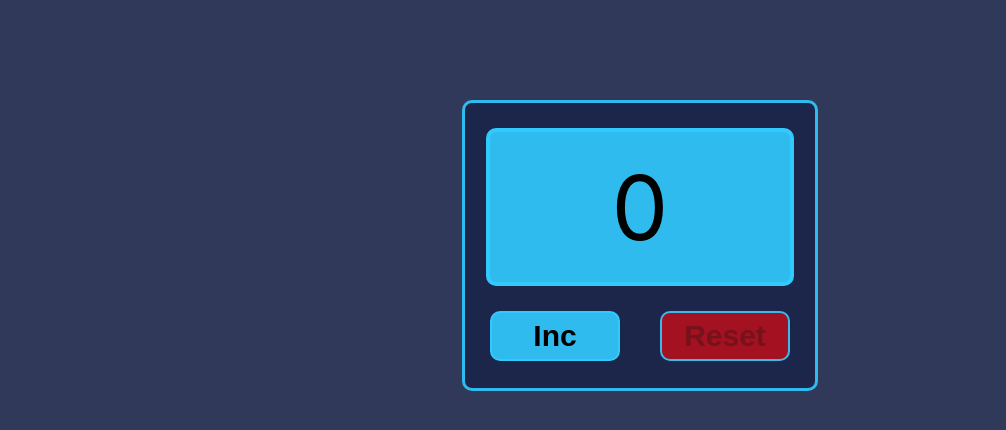
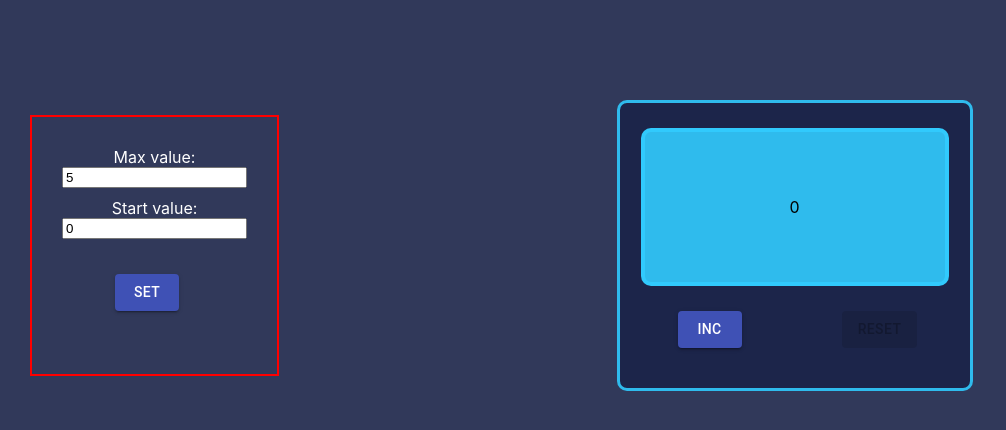
Before and after one commit to AndreiSavelyev1989/Counter, a React (Create React App) app: page / in a window 1280 px wide. Shown: the top 430 px of the page, without its empty margins (0-1006 px from the left). Built offline with nearby package versions, Linux system fonts and the light colour scheme.

Commit message:
add settings into our Counter

```diff
--- a/package.json
+++ b/package.json
@@ -3,6 +3,8 @@
   "version": "0.1.0",
   "private": true,
   "dependencies": {
+    "@material-ui/core": "^4.11.0",
+    "@material-ui/icons": "^4.9.1",
     "@testing-library/jest-dom": "^4.2.4",
     "@testing-library/react": "^9.3.2",
     "@testing-library/user-event": "^7.1.2",
--- a/src/App.css
+++ b/src/App.css
@@ -1,3 +1,5 @@
 .App {
     text-align: center;
+    display: flex;
+    align-items: center;
 }
--- a/src/App.tsx
+++ b/src/App.tsx
@@ -1,28 +1,51 @@
 import React, {useState} from 'react';
 import './App.css';
 import {Counter} from "./components/Counter/Counter";
+import {CounterSettings} from "./components/CounterSettings/CounterSettings";
 
 function App() {
     let [counter, setCounter] = useState<number>(0)
-
-    const maxNumber = 5;
-    const minNumber = 0;
+    let [startValue, setStartValue] = useState<number>(0)
+    let [maxValue, setMaxValue] = useState<number>(5)
+    let [max, setMax] = useState<number>(maxValue)
+    let [min, setMin] = useState<number>(startValue)
 
     const increment = () => {
-        let newCounter = counter + 1
-        setCounter(newCounter)
+        setCounter(counter + 1)
     }
     const reset = () => {
-        setCounter(0)
+        setCounter(startValue)
+    }
+
+    const startValueChange = (value: number) => {
+        setMin(value)
+    }
+    const maxValueChange = (value: number) => {
+        setMax(value)
+    }
+
+    const setValueSettings = () => {
+        setStartValue(min)
+        setCounter(min)
+        setMaxValue(max)
     }
 
     return (
         <div className="App">
+            <CounterSettings
+                startValueChange={startValueChange}
+                maxValueChange={maxValueChange}
+                min={min}
+                max={max}
+                setValueSettings={setValueSettings}
+            />
             <Counter counter={counter}
                      increment={increment}
                      reset={reset}
-                     maxNumber={maxNumber}
-                     minNumber={minNumber}
+                     maxValue={maxValue}
+                     startValue={startValue}
+                     min={min}
+                     max={max}
             />
         </div>
     );
--- a/src/components/Button/Button.module.css
+++ /dev/null
@@ -1,21 +0,0 @@
-.button_wrapper {
-    display: inline-block;
-    width: 170px;
-    height: 70px;
-    margin-top: 25px;
-}
-
-.button, button:active, button:focus {
-    width: 130px;
-    height: 50px;
-    font-size: 30px;
-    font-weight: bold;
-    background: rgba(50,205,255,0.9);
-    border: 2px solid rgba(50,205,255,0.9);
-    border-radius: 10px;
-    outline: none;
-}
-
-.red {
-    background: rgba(255,7,7,0.6);
-}
--- a/src/components/Button/Button.tsx
+++ /dev/null
@@ -1,20 +0,0 @@
-import React from "react";
-import styles from "./Button.module.css"
-
-type ButtonPropsType = {
-    onClickCallBack: () => void
-    disable: boolean
-    name: string
-    counter: number
-    maxNumber: number
-}
-
-export function Button(props: ButtonPropsType) {
-    return <div className={styles.button_wrapper}>
-            <button
-                onClick={props.onClickCallBack}
-                disabled={props.disable}
-                className={`${styles.button} ${props.counter === props.maxNumber && props.disable ? styles.red : "" || props.disable ? styles.red : ""}`}
-            >{props.name}</button>
-    </div>
-}
--- /dev/null
+++ b/src/components/ButtonCounter/ButtonCounter.module.css
@@ -0,0 +1,21 @@
+.button_wrapper {
+    display: inline-block;
+    width: 170px;
+    height: 70px;
+    margin-top: 25px;
+}
+
+/*.button, button:active, button:focus {*/
+/*    width: 130px;*/
+/*    height: 50px;*/
+/*    font-size: 30px;*/
+/*    font-weight: bold;*/
+/*    background: rgba(50,205,255,0.9);*/
+/*    border: 2px solid rgba(50,205,255,0.9);*/
+/*    border-radius: 10px;*/
+/*    outline: none;*/
+/*}*/
+
+/*.red {*/
+/*    background: rgba(255,7,7,0.6);*/
+/*}*/
--- /dev/null
+++ b/src/components/ButtonCounter/ButtonCounter.tsx
@@ -0,0 +1,23 @@
+import React from "react";
+import styles from "./ButtonCounter.module.css"
+import {Button} from "@material-ui/core";
+
+type ButtonPropsType = {
+    onClickCallBack: () => void
+    disable: boolean
+    name: string
+    counter?: number
+    maxNumber?: number
+}
+
+export function ButtonCounter(props: ButtonPropsType) {
+    return <div className={styles.button_wrapper}>
+            <Button
+                variant="contained"
+                color="primary"
+                onClick={props.onClickCallBack}
+                disabled={props.disable}
+                // className={`${styles.button} ${props.counter === props.maxNumber && props.disable ? styles.red : "" || props.disable ? styles.red : ""}`}
+            >{props.name}</Button>
+    </div>
+}
--- a/src/components/Counter/Counter.tsx
+++ b/src/components/Counter/Counter.tsx
@@ -1,14 +1,17 @@
 import React from "react";
 import {Display} from "../Display/Display";
-import {Button} from "../Button/Button";
+import {ButtonCounter} from "../ButtonCounter/ButtonCounter";
 import styles from "./Counter.module.css"
+import {CounterSettings} from "../CounterSettings/CounterSettings";
 
 type CounterPropsType = {
     counter: number
     increment: () => void
     reset: () => void
-    maxNumber: number
-    minNumber: number
+    maxValue: number
+    startValue: number
+    min: number
+    max: number
 }
 
 export function Counter(props: CounterPropsType) {
@@ -16,18 +19,25 @@ export function Counter(props: CounterPropsType) {
     return <div className={styles.counter}>
         <Display
             counter={props.counter}
-            maxNumber={props.maxNumber}/>
-        <Button
+            maxNumber={props.maxValue}
+            min={props.min}
+            max={props.max}
+            startValue={props.startValue}
+        />
+        <ButtonCounter
             onClickCallBack={props.increment}
-            disable={props.counter === props.maxNumber}
+            disable={props.counter === props.maxValue}
             counter={props.counter}
-            maxNumber={props.maxNumber}
-            name="Inc"/>
-        <Button
+            maxNumber={props.maxValue}
+            name="Inc"
+        />
+        <ButtonCounter
             onClickCallBack={props.reset}
-            disable={props.counter === props.minNumber}
+            disable={props.counter === props.startValue}
             counter={props.counter}
-            maxNumber={props.maxNumber}
-            name="Reset"/>
+            maxNumber={props.maxValue}
+            name="Reset"
+        />
+
     </div>
 }
--- /dev/null
+++ b/src/components/CounterSettings/CounterSettings.module.css
@@ -0,0 +1,24 @@
+.wrapperCounterSet {
+    border: 2px solid red;
+    margin: 30px;
+    padding: 30px;
+}
+
+.wrapperCounterSet input {
+    margin-bottom: 10px;
+}
+
+.wrapperCounterSetInput{
+    display: flex;
+    flex-direction: column;
+    color: white;
+}
+
+.incorrectValue {
+    border: 2px solid red;
+    background: lightcoral;
+}
+
+.wrapperCounterSet input:active, input:focus{
+    outline: none;
+}
--- /dev/null
+++ b/src/components/CounterSettings/CounterSettings.tsx
@@ -0,0 +1,47 @@
+import React, {ChangeEvent} from "react";
+import styles from "./CounterSettings.module.css"
+import {ButtonCounter} from "../ButtonCounter/ButtonCounter";
+
+type CounterSettingsPropsType = {
+    min: number
+    max: number
+    startValueChange: (value: number) => void
+    maxValueChange: (value: number) => void
+    setValueSettings: () => void
+}
+
+export function CounterSettings(props: CounterSettingsPropsType) {
+
+    const onChangeStartCounterValue = (e: ChangeEvent<HTMLInputElement>) => {
+        props.startValueChange(+e.currentTarget.value)
+    }
+    const onChangeMaxCounterValue = (e: ChangeEvent<HTMLInputElement>) => {
+        props.maxValueChange(+e.currentTarget.value)
+    }
+    const onClickSetValueSettings = () => props.setValueSettings()
+
+    return (
+        <div className={styles.wrapperCounterSet}>
+            <div className={styles.wrapperCounterSetInput}>
+                <span>Max value: </span><input
+                type="number"
+                onChange={onChangeMaxCounterValue}
+                value={props.max}
+                className={props.max < 0 || props.max === props.min ? styles.incorrectValue : ""}
+            />
+
+                <span>Start value: </span><input
+                type="number"
+                onChange={onChangeStartCounterValue}
+                value={props.min}
+                className={props.min < 0 || props.min === props.max ? styles.incorrectValue : ""}
+            />
+                <ButtonCounter
+                    onClickCallBack={onClickSetValueSettings}
+                    name={"set"}
+                    disable={props.max === props.min || props.max < props.min || props.max < 0 || props.min < 0}
+                />
+            </div>
+        </div>
+    )
+}
--- a/src/components/Display/Display.module.css
+++ b/src/components/Display/Display.module.css
@@ -8,7 +8,6 @@
     border: 4px solid rgba(50,205,255,0.9);
     margin-left: 21px;
     margin-top: 25px;
-    font-size: 90px;
     border-radius: 10px;
 }
 .displayRed {
--- a/src/components/Display/Display.tsx
+++ b/src/components/Display/Display.tsx
@@ -4,12 +4,27 @@ import styles from "./Display.module.css"
 type DisplayPropsType = {
     counter: number
     maxNumber: number
+    min: number
+    max: number
+    startValue: number
 }
 
 export function Display(props: DisplayPropsType) {
+    const displayResult = () => {
+
+        if (props.min < 0 || props.max < 0 || props.min === props.max || props.max < props.min) {
+            return "Incorrect value!"
+        }
+        else if (props.startValue === props.min) {
+            return props.counter
+        }
+        else{
+            return "Enter values and press 'set'!"
+        }
+    }
     return <div className={`${styles.display} ${props.counter === props.maxNumber ? styles.displayRed : ""}`}>
-        <div className={props.counter === props.maxNumber ? styles.red: ""}>
-            {props.counter}
+        <div className={props.counter === props.maxNumber ? styles.red : ""}>
+            {displayResult()}
         </div>
     </div>
 }
```
Also changed, not shown: 1 other file (tests, documents, lock files or other folders).
